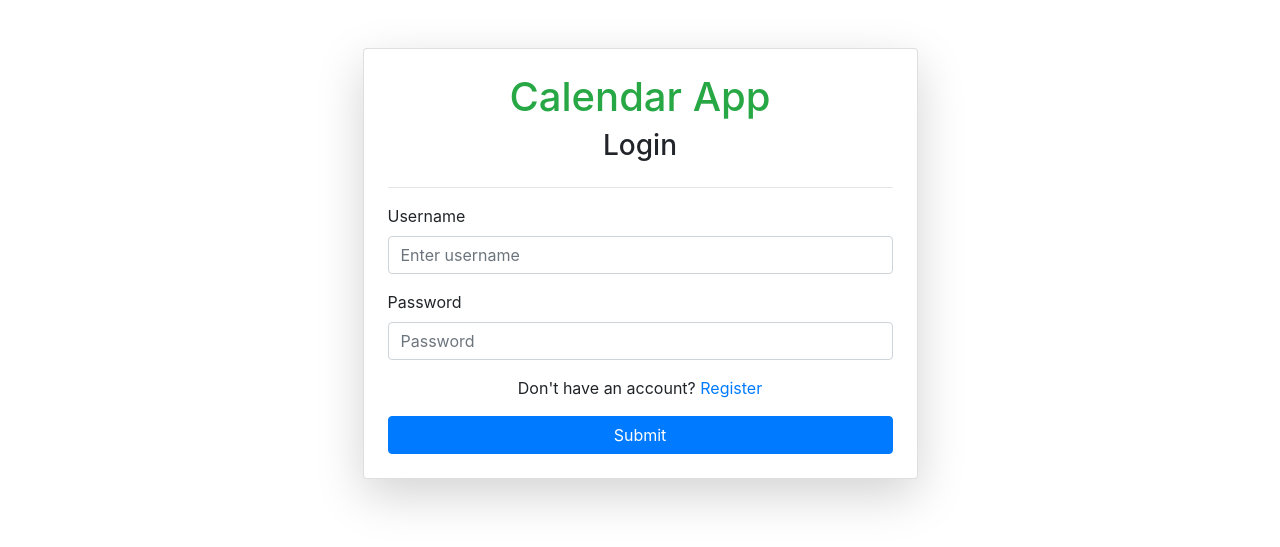
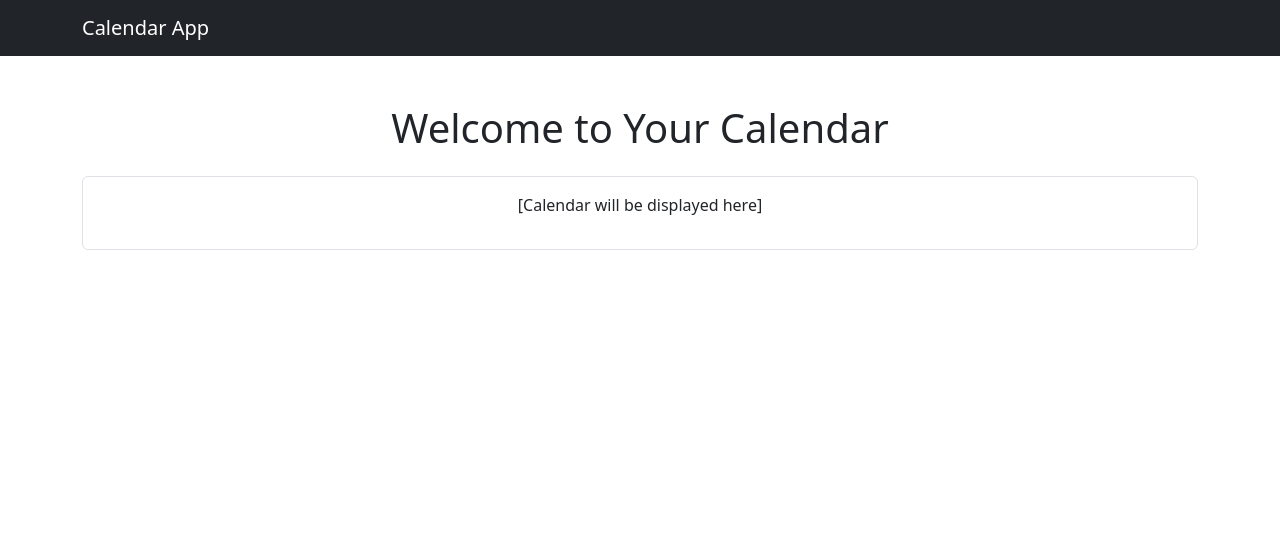
Before and after one commit to SchyS/DjangoAgileAppFinalProject, a Django app: page /home/ in a window 1280 px wide. Shown: the top 547 px of the page. Run offline with Django 5.2, Linux system fonts and the light colour scheme; some libraries are stand-ins or nearby versions.

Commit message:
Home.html update

```diff
--- a/users/templates/home.html
+++ b/users/templates/home.html
@@ -3,78 +3,24 @@
   <head>
     <meta charset="UTF-8" />
     <meta name="viewport" content="width=device-width, initial-scale=1.0" />
-    <title>Login</title>
-
-    <!-- Bootstrap CSS -->
+    <title>Calendar App</title>
     <link
-      href="https://maxcdn.bootstrapcdn.com/bootstrap/4.5.2/css/bootstrap.min.css"
       rel="stylesheet"
+      href="https://cdn.jsdelivr.net/npm/bootstrap@5.3.0/dist/css/bootstrap.min.css"
     />
-
-    <!-- Custom CSS -->
-    <link rel="stylesheet" href="styles.css" />
   </head>
   <body>
+    <nav class="navbar navbar-dark bg-dark">
+      <div class="container">
+        <a class="navbar-brand" href="#">Calendar App</a>
+      </div>
+    </nav>
     <div class="container mt-5">
-      <!-- Login Form -->
-      <form
-        class="col-md-6 mx-auto card p-4 shadow-lg"
-        method="post"
-        enctype="multipart/form-data"
-      >
-        <!-- Application Title -->
-        <h1 class="text-center">
-          <span class="text-success">Calendar App</span>
-        </h1>
-
-        {% csrf_token %}
-        <!-- CSRF token for security -->
-
-        <!-- Login Heading -->
-        <h3 class="text-center">Login</h3>
-        <hr />
-
-        <!-- Display Error/Success Messages -->
-        {% if messages %}
-        <div class="alert alert-primary" role="alert">
-          {% for message in messages %} {{ message }} {% endfor %}
-        </div>
-        {% endif %}
-
-        <!-- Username Input Field -->
-        <div class="form-group">
-          <label for="username">Username</label>
-          <input
-            type="text"
-            class="form-control"
-            name="username"
-            id="username"
-            placeholder="Enter username"
-            required
-          />
-        </div>
-
-        <!-- Password Input Field -->
-        <div class="form-group">
-          <label for="password">Password</label>
-          <input
-            type="password"
-            name="password"
-            class="form-control"
-            id="password"
-            placeholder="Password"
-            required
-          />
-        </div>
-
-        <!-- Registration Link -->
-        <p class="text-center">
-          Don't have an account? <a href="/register/">Register</a>
-        </p>
-
-        <!-- Submit Button -->
-        <button type="submit" class="btn btn-primary btn-block">Submit</button>
-      </form>
+      <h1 class="text-center">Welcome to Your Calendar</h1>
+      <div class="calendar mt-4 p-3 border rounded">
+        <p class="text-center">[Calendar will be displayed here]</p>
+      </div>
     </div>
+    <script src="https://cdn.jsdelivr.net/npm/bootstrap@5.3.0/dist/js/bootstrap.bundle.min.js"></script>
   </body>
 </html>
```
Also changed, not shown: db.sqlite3.
